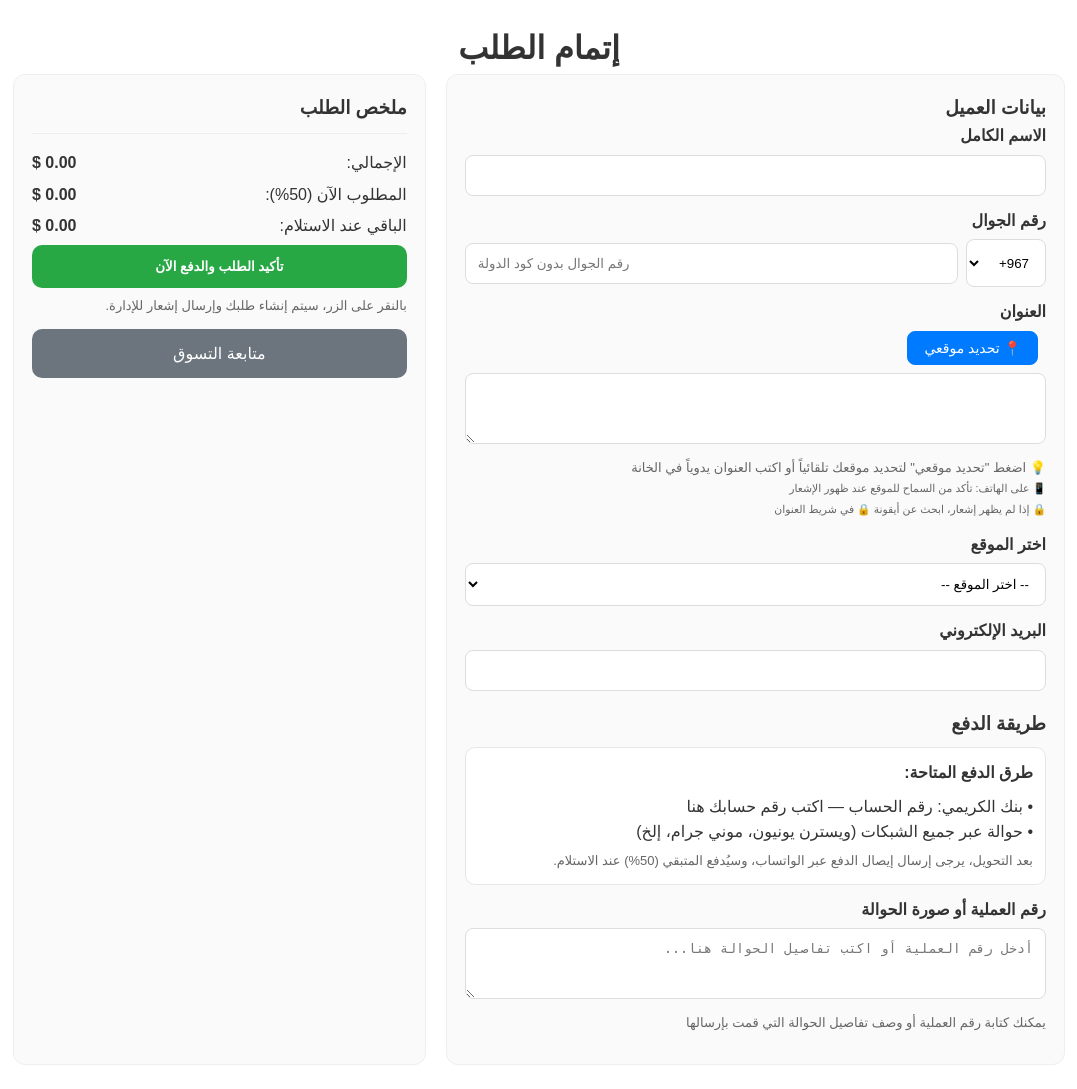
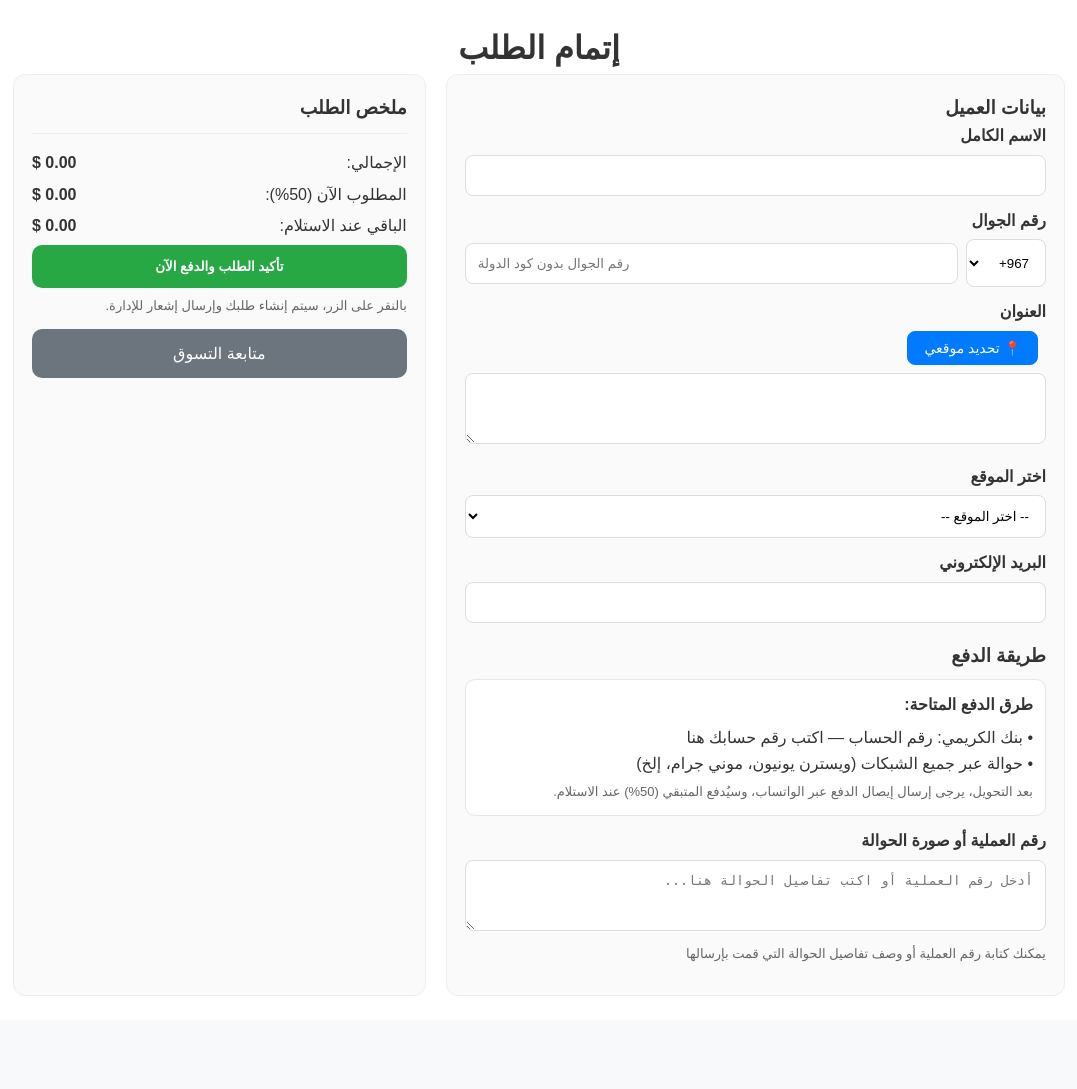
Before and after one commit to maia77/velio, a Flask app: page /checkout in a window 1280 px wide. Shown: the part 21-1110 px from the top of the page, without its empty margins (101-1178 px from the left). After the commit the page ends 983 px from the top, so only its background shows below. Run offline with Flask 3, Linux system fonts and the light colour scheme.

```diff
--- a/web/templates/checkout.html
+++ b/web/templates/checkout.html
@@ -119,7 +119,6 @@
               </div>
             </div>
             <textarea name="address" rows="3" required style="width: 100%;"></textarea>
-            <div class="hint">💡 اضغط "تحديد موقعي" لتحديد موقعك تلقائياً أو اكتب العنوان يدوياً في الخانة<br><small style="color: #666;">📱 على الهاتف: تأكد من السماح للموقع عند ظهور الإشعار<br>🔒 إذا لم يظهر إشعار، ابحث عن أيقونة 🔒 في شريط العنوان</small></div>
           </div>
           <div class="field">
             <label>اختر الموقع</label>
@@ -214,10 +213,6 @@
       // فحص السياق الآمن (HTTPS) - محسن للهواتف
       if (!window.isSecureContext && location.hostname !== 'localhost' && location.hostname !== '127.0.0.1') {
         console.log('⚠️ الموقع غير آمن - قد لا يعمل تحديد الموقع بشكل صحيح على الهواتف');
-        const statusDiv = document.getElementById('locationStatus');
-        statusDiv.innerHTML = '⚠️ الموقع غير آمن - يرجى استخدام HTTPS أو كتابة العنوان يدوياً';
-        statusDiv.style.color = '#856404';
-        statusDiv.style.display = 'block';
         return;
       }
 
@@ -227,10 +222,6 @@
       const userWantsMap = confirm('هل تريد فتح الخريطة لتحديد موقعك؟\n\nاضغط "موافق" للسماح بالوصول للموقع\nاضغط "إلغاء" لكتابة العنوان يدوياً');
 
       if (!userWantsMap) {
-        const statusDiv = document.getElementById('locationStatus');
-        statusDiv.innerHTML = 'تم إلغاء تحديد الموقع. يمكنك كتابة العنوان يدوياً.';
-        statusDiv.style.color = '#6c757d';
-        statusDiv.style.display = 'block';
         return;
       }
 
@@ -244,12 +235,6 @@
       statusDiv.style.color = '#007bff';
       statusDiv.style.display = 'block';
 
-      // إضافة رسالة إضافية بعد 5 ثوانٍ
-      setTimeout(() => {
-        if (statusDiv.innerHTML.includes('جاري تحديد موقعك')) {
-          statusDiv.innerHTML += '<br><small>⏰ إذا لم يظهر إشعار بعد 5 ثوانٍ:<br>• ابحث عن أيقونة 🔒 أو 📍 في شريط العنوان<br>• اضغط عليها واختر "السماح"<br>• أو اكتب العنوان يدوياً</small>';
-        }
-      }, 5000);
 
 
         // طلب إذن الموقع - هذا سيظهر نافذة طلب الإذن
@@ -403,25 +388,8 @@
             // إظهار رسالة هادئة في الصفحة بدلاً من الإشعار المنبثق
             const statusDiv = document.getElementById('locationStatus');
 
-            switch(error.code) {
-              case error.PERMISSION_DENIED:
-                statusDiv.innerHTML = 'تم رفض إذن الموقع. يرجى كتابة العنوان يدوياً.';
-                statusDiv.style.color = '#dc3545';
-                break;
-              case error.POSITION_UNAVAILABLE:
-                statusDiv.innerHTML = 'GPS غير متاح. يرجى كتابة العنوان يدوياً.';
-                statusDiv.style.color = '#fd7e14';
-                break;
-              case error.TIMEOUT:
-                statusDiv.innerHTML = 'انتهت المهلة الزمنية. يرجى كتابة العنوان يدوياً.';
-                statusDiv.style.color = '#ffc107';
-                break;
-              default:
-                statusDiv.innerHTML = 'فشل في تحديد الموقع. يرجى كتابة العنوان يدوياً.';
-                statusDiv.style.color = '#6c757d';
-            }
-
-            statusDiv.style.display = 'block';
+            // إخفاء رسائل الخطأ - المستخدم يمكنه كتابة العنوان يدوياً
+            statusDiv.style.display = 'none';
 
             // إعادة تعيين الزر
             document.getElementById('gpsBtn').textContent = '📍 تحديد موقعي';
```
Also changed, not shown: 7 other files.
